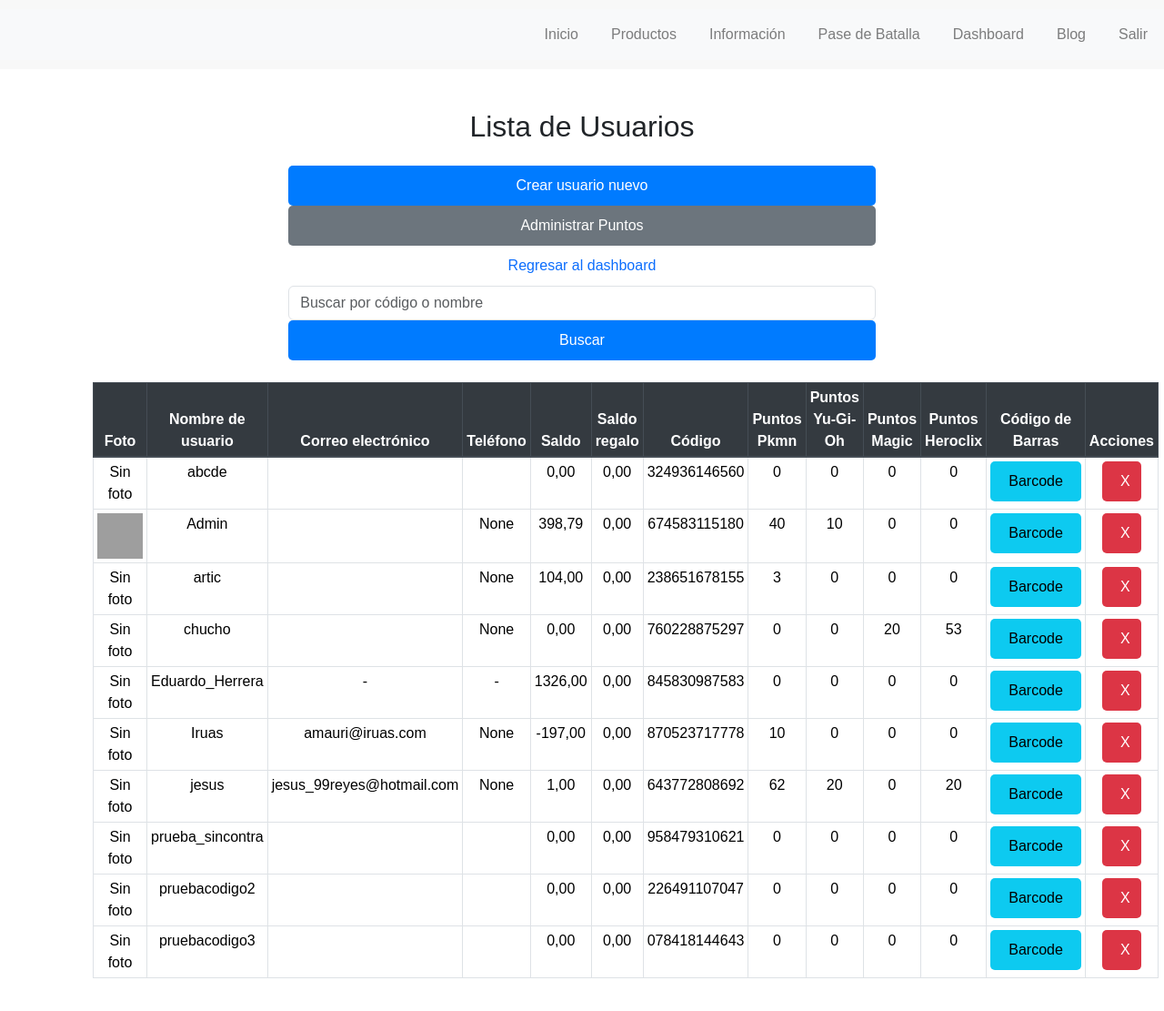
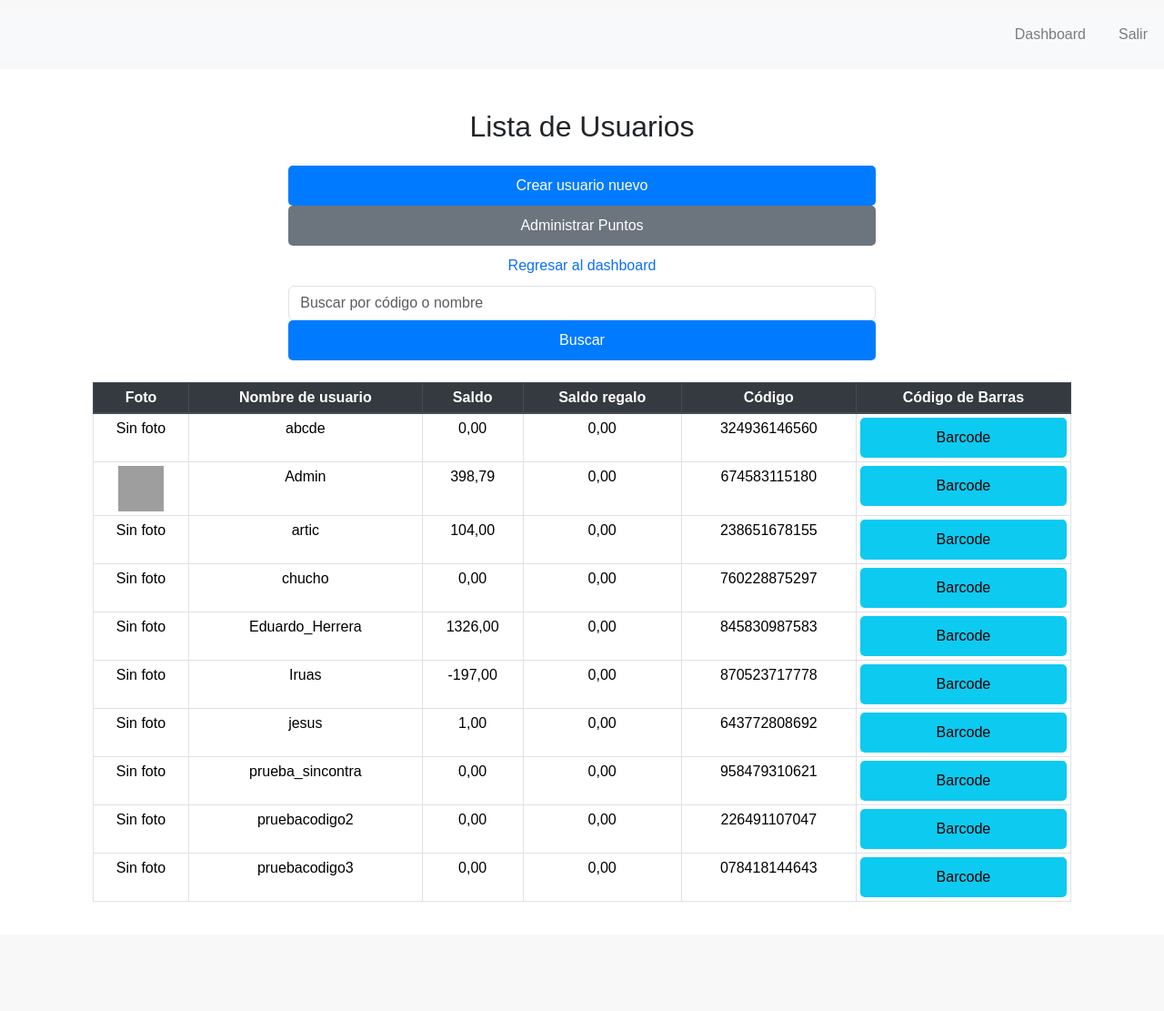
Before and after one commit to duducus/purse, a Django app: page /usuarios/ in a window 1280 px wide. Shown: the whole page at 91% size. After the commit the page ends 991 px from the top, so only its background shows below. Run offline with Django 5.2, Linux system fonts and the light colour scheme; a user stored in the database is signed in; data comes from the database, SQL or seed files in the repository; both versions use the stored data as it was after the commit; some libraries are stand-ins or nearby versions; grey boxes are pictures that could not be loaded.

Commit message:
Varios cambios realizados

```diff
--- a/login/core/admin.py
+++ b/login/core/admin.py
@@ -13,7 +13,7 @@ class CustomUserAdmin(UserAdmin):
     form = CustomUserChangeForm
     add_form = CustomUserCreationForm
 
-    list_display = ['username', 'apellidos', 'email', 'telefono', 'saldo', 'saldo_regalo', 'codigo', 'puntos_pase_pkm', 'puntos_pase_yugioh', 'puntos_pase_magic', 'puntos_pase_heroclix', 'foto']
+    list_display = ['username', 'apellidos', 'email', 'telefono', 'saldo', 'saldo_regalo', 'codigo', 'puntos_pase_pkm', 'puntos_pase_yugioh', 'puntos_pase_magic', 'puntos_pase_heroclix', 'foto', 'pop_ID','konami_ID','correo_arena']
     readonly_fields = ['get_saldo', 'foto_display']  # Asegúrate de que 'foto_display' esté en readonly_fields si solo quieres que se vea y no se edite en el changeform.
 
     fieldsets = (
--- a/login/core/models.py
+++ b/login/core/models.py
@@ -16,6 +16,9 @@ class CustomUser(AbstractUser):
     telefono = models.CharField(max_length=10, blank=True, null=True)
     apellidos = models.CharField(max_length=255, blank=True, null=True)
     foto = models.ImageField(upload_to='user_photos/', blank=True, null=True)
+    pop_ID = models.CharField(max_length=255,blank=True, null=True)
+    konami_ID = models.CharField(max_length=255,blank=True, null=True)
+    correo_arena = models.CharField(max_length=255,blank=True, null=True)
 
     def save(self, *args, **kwargs):
         if self.puntos_pase_pkm < 0:
--- a/login/core/templates/core/base.html
+++ b/login/core/templates/core/base.html
@@ -17,15 +17,19 @@
             </button>
             <div class="collapse navbar-collapse" id="navbarNav">
                 <ul class="navbar-nav ml-auto">
+                    <!--
                     <li class="nav-item"><a class="nav-link" href="{% url 'home' %}">Inicio</a></li>
                     <li class="nav-item"><a class="nav-link" href="{% url 'products' %}">Productos</a></li>
+                    -->
                     {% if user.is_authenticated %}
+                     <!--
                         <li class="nav-item"><a class="nav-link" href="{% url 'informacion' %}">Información</a></li>
                         <li class="nav-item"><a class="nav-link" href="{% url 'pase_batalla' %}">Pase de Batalla</a></li>
+                    -->
                         {% if user.is_staff %}
                             <li class="nav-item"><a class="nav-link" href="{% url 'dashboard' %}">Dashboard</a></li>
                         {% endif %}
-                        <li class="nav-item"><a class="nav-link" href="{% url 'post_list' %}">Blog</a></li>
+                        <!-- <li class="nav-item"><a class="nav-link" href="{% url 'post_list' %}">Blog</a></li>-->
                         <li class="nav-item"><a class="nav-link" href="{% url 'exit' %}">Salir</a></li>
                     {% else %}
                         <li class="nav-item"><a class="nav-link" href="{% url 'login' %}">Ingresar</a></li>
--- a/login/core/templates/core/users_list.html
+++ b/login/core/templates/core/users_list.html
@@ -19,7 +19,7 @@
 
         <!-- Cuadro de búsqueda -->
             <form method="get" action="{% url 'search_users' %}" class="form">
-                <input type="text" name="codigo" id="searchCodigo" class="form-control" placeholder="Buscar por código o nombre" maxlength="12" required>
+                <input type="text" name="codigo" id="searchCodigo" class="form-control" placeholder="Buscar por código o nombre" maxlength="12">
                 <button type="submit" class="btn btn-primary" id="searchButton">Buscar</button>
 
             </form>
@@ -30,17 +30,18 @@
                 <tr>
                     <th>Foto</th>
                     <th>Nombre de usuario</th>
+                    <!--
                     <th>Correo electrónico</th>
-                    <th>Teléfono</th>
+                    <th>Teléfono</th>-->
                     <th>Saldo</th>
                     <th>Saldo regalo</th>
                     <th>Código</th>
-                    <th>Puntos Pkmn</th>
+                    <!--<th>Puntos Pkmn</th>
                     <th>Puntos Yu-Gi-Oh</th>
                     <th>Puntos Magic</th>
-                    <th>Puntos Heroclix</th>
+                    <th>Puntos Heroclix</th>-->
                     <th>Código de Barras</th>
-                    <th>Acciones</th>
+                    <!--<th>Acciones</th>-->
                 </tr>
             </thead>
             <tbody id="userTableBody">
@@ -54,24 +55,24 @@
                         {% endif %}
                     </td>
                     <td>{{ usuario.username }}</td>
-                    <td>{{ usuario.email }}</td>
-                    <td>{{ usuario.telefono }}</td>
+                    <!--<td>{{ usuario.email }}</td>
+                    <td>{{ usuario.telefono }}</td>-->
                     <td>{{ usuario.saldo }}</td>
                     <td>{{ usuario.saldo_regalo }}</td>
                     <td>{{ usuario.codigo }}</td>
-                    <td>{{ usuario.puntos_pase_pkm }}</td>
+                    <!--<td>{{ usuario.puntos_pase_pkm }}</td>
                     <td>{{ usuario.puntos_pase_yugioh }}</td>
                     <td>{{ usuario.puntos_pase_magic}}</td>
-                    <td>{{ usuario.puntos_pase_heroclix }}</td>
+                    <td>{{ usuario.puntos_pase_heroclix }}</td>-->
                     <td>
                         <button class="btn btn-info" onclick="showBarcode('{{ usuario.id }}')">Barcode</button>
                     </td>
-                    <td>
+                    <!--<td>
                         <form method="post" action="{% url 'delete_user' usuario.id %}" style="display:inline;">
                             {% csrf_token %}
                             <button type="submit" class="btn btn-danger" onclick="return confirm('¿Estás seguro de que quieres eliminar este usuario?');">X</button>
                         </form>
-                    </td>
+                    </td>-->
                 </tr>
                 {% empty %}
                 <tr>
--- a/login/core/views.py
+++ b/login/core/views.py
@@ -163,8 +163,9 @@ def create_user(request):
     if request.method == 'POST':
         form = CustomUserCreationForm(request.POST)
         if form.is_valid():
-            form.save()
-            return redirect('dashboard')  # Redirige al dashboard u otra vista después de crear el usuario
+            user = form.save()  # Aquí guardamos el formulario y obtenemos el usuario recién creado
+            codigo = user.codigo  # Accedemos al código del usuario recién creado
+            return redirect(f'/usuarios/search/?codigo={codigo}')  # Redirige al dashboard u otra vista después de crear el usuario
     else:
         form = CustomUserCreationForm()
     return render(request, 'core/create_user.html', {'form': form})
@@ -242,23 +243,22 @@ def delete_user(request, user_id):
     return redirect('users_list')  # Redirige a la vista de la lista de usuarios si el método no es POST
 
 def search_users(request):
-    query = request.GET.get('codigo')
-    if query:
+    query = request.GET.get('codigo', '').strip()  # Obtener el código y eliminar espacios en blanco
+
+    if query:  # Si hay un valor en la búsqueda
         try:
             # Búsqueda por código exacto o por coincidencia parcial en el nombre de usuario
             usuarios = CustomUser.objects.filter(
                 Q(codigo=query) | Q(username__icontains=query)
             )
-            if not usuarios.exists():
-                no_results = True
-            else:
-                no_results = False
+            no_results = not usuarios.exists()  # Establece no_results si no hay usuarios
         except ValueError:
-            usuarios = CustomUser.objects.none()
+            usuarios = CustomUser.objects.none()  # No hay resultados
             no_results = True
     else:
-        usuarios = CustomUser.objects.all()
-        no_results = False
+        # Cuando la consulta está vacía, recargamos la página sin filtrar
+        usuarios = CustomUser.objects.all()  # Muestra todos los usuarios
+        no_results = False  # No hay error, solo mostramos la lista completa
 
     return render(request, 'core/users_list.html', {'usuarios': usuarios, 'no_results': no_results})
 
--- a/login/intercambios/templates/intercambios/nuevo_intercambio.html
+++ b/login/intercambios/templates/intercambios/nuevo_intercambio.html
@@ -21,10 +21,10 @@
 
             <label for="{{ form.articulo.id_for_label }}">{{ form.articulo.label }}</label>
             {{ form.articulo }}
-
+            <br><br>
         <button type="submit" class="btn btn-primary">Agregar</button>
 
-        <a href="{% url 'lista_todos_intercambios' %}" class="btn btn-secondary mt-3">Regresar</a>
+        <a href="{% url 'lista_todos_intercambios' %}" class="btn btn-link">Regresar</a>
     </form>
 </div>
 {% endblock %}
--- a/login/torneos/templates/torneos/lista_torneos.html
+++ b/login/torneos/templates/torneos/lista_torneos.html
@@ -3,6 +3,8 @@
 {% block content %}
 <div class="container-fluid">
     <h1 class="mb-4">Lista de Todos los Torneos</h1>
+    <a href="{% url 'crear_torneo' %}" class="btn btn-primary mt-3">Nuevo Torneo</a>
+    <a href="{% url 'dashboard' %}" class="btn btn-link">Regresar al dashboard</a>
     <div class="table-responsive">
         <table class="table table-striped table-bordered">
             <thead class="thead-dark">
@@ -27,7 +29,6 @@
             </tbody>
         </table>
     </div>
-    <a href="{% url 'crear_torneo' %}" class="btn btn-primary mt-3">Nuevo Torneo</a>
-    <a href="{% url 'dashboard' %}" class="btn btn-link">Regresar al dashboard</a>
+
 </div>
 {% endblock %}
--- a/login/ventas/templates/ventas/lista_todas_ventas.html
+++ b/login/ventas/templates/ventas/lista_todas_ventas.html
@@ -4,6 +4,8 @@
 <body class="ventas-page">
     <div class="container-fluid">
         <h1 class="mb-4">Lista de Todas las Ventas</h1>
+        <a href="{% url 'agregar_venta' %}" class="btn btn-primary mt-3">Nueva venta</a>
+        <a href="{% url 'dashboard' %}" class="btn btn-link ">Regresar al dashboard</a>
         <div class="table-responsive">
             <table class="table table-striped table-bordered">
                 <thead class="thead-dark">
@@ -36,8 +38,6 @@
                 </tbody>
             </table>
         </div>
-        <a href="{% url 'agregar_venta' %}" class="btn btn-primary mt-3">Nueva venta</a>
-        <a href="{% url 'dashboard' %}" class="btn btn-link ">Regresar al dashboard</a>
     </div>
 </body>
 </html>
--- a/login/ventas/views.py
+++ b/login/ventas/views.py
@@ -5,6 +5,7 @@ from .forms import VentaForm
 from django.http import JsonResponse
 from core.models import CustomUser
 from django.shortcuts import get_object_or_404
+from django.urls import reverse
 
 @login_required
 @user_passes_test(lambda u: u.is_staff, login_url='/unauthorized/')
@@ -53,7 +54,7 @@ def agregar_venta(request):
                 form.add_error('usuario', 'Usuario no encontrado con ese código')
 
             venta.save()
-            return redirect('lista_todas_ventas')
+            return redirect(reverse('dashboard'))
 
     else:
         form = VentaForm()
```
Also changed, not shown: login/core/forms.py (+12 -3 lines), login/intercambios/views.py (+8 -2 lines), login/core/migrations/0013_customuser_correo_arena_customuser_konami_id_and_more.py (added), login/db_dev.sqlite3.
